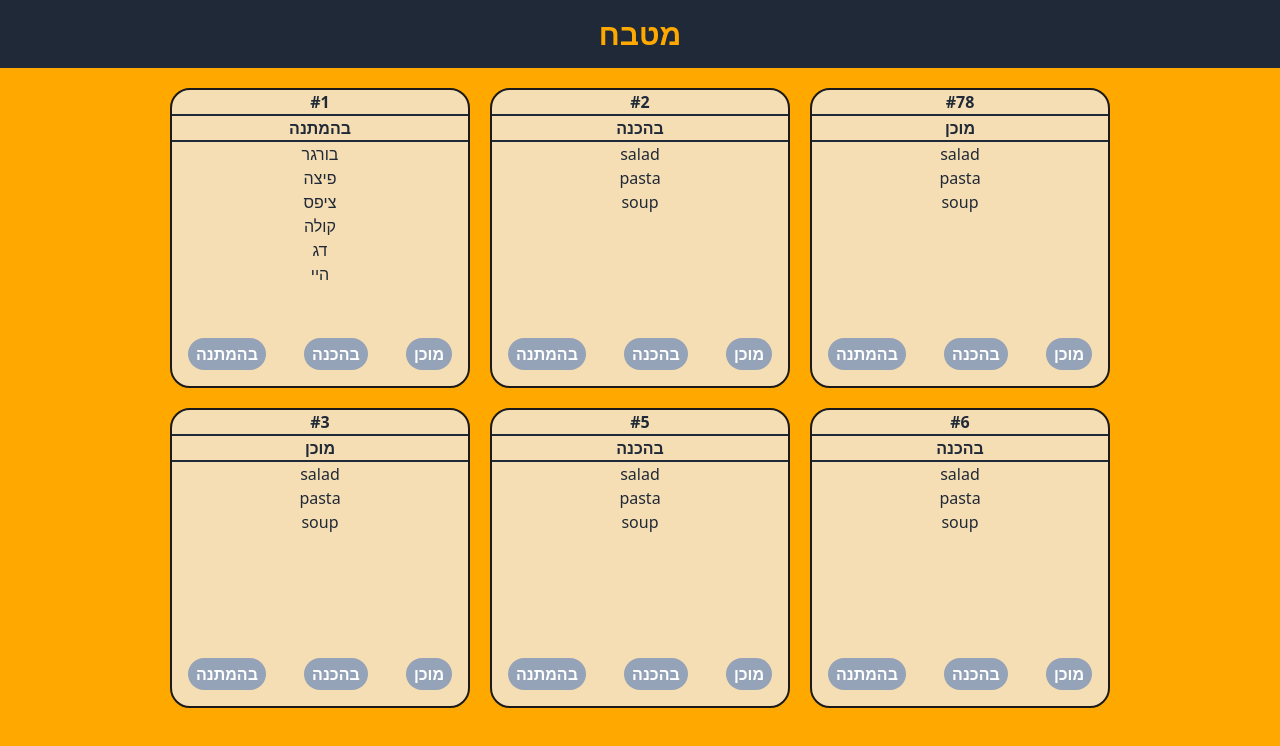
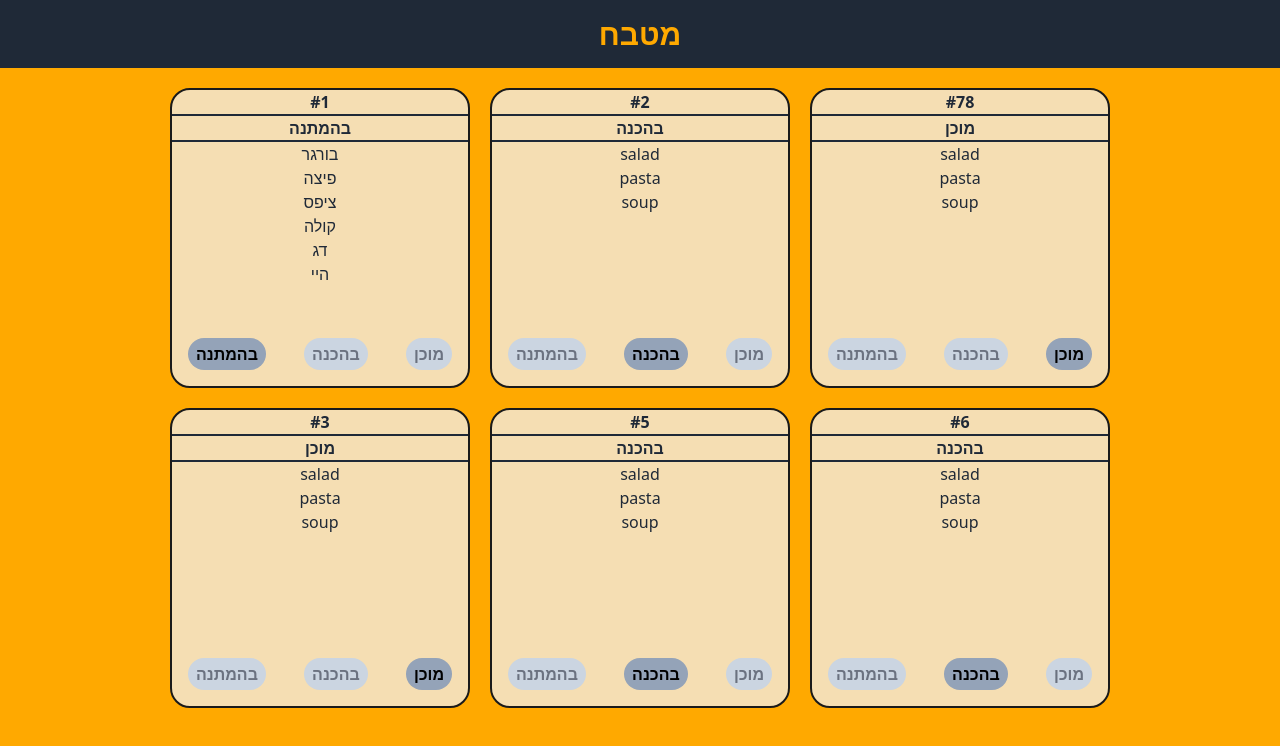
Before and after one commit to leen7awa/chicChickenTV, a React (Vite) app in the folder front/: page /kitchen in a window 1280 px wide. Shown: the top 746 px of the page. Built offline with nearby package versions, Linux system fonts and the light colour scheme; no server answers.

Commit message:
Update Kitchen.jsx

```diff
--- a/front/src/Kitchen.jsx
+++ b/front/src/Kitchen.jsx
@@ -93,7 +93,7 @@ const Kitchen = ({ orders, setOrders }) => {
                                             ].map((button, index) => (
                                                 <button
                                                     key={index}
-                                                    className={`px-2 py-1 bg-slate-400 rounded-2xl font-semibold ${order.status === button.status ? 'text-black' : 'bg-slate-300 text-gray-100'} text-white`}
+                                                    className={`px-2 py-1 rounded-2xl font-semibold ${order.status === button.status ? 'text-black bg-slate-400' : 'bg-slate-300 text-gray-500'}`}
                                                     onClick={() => sendMessage(order.orderNumber, button.status)}>
                                                     {button.label}
                                                 </button>
```
